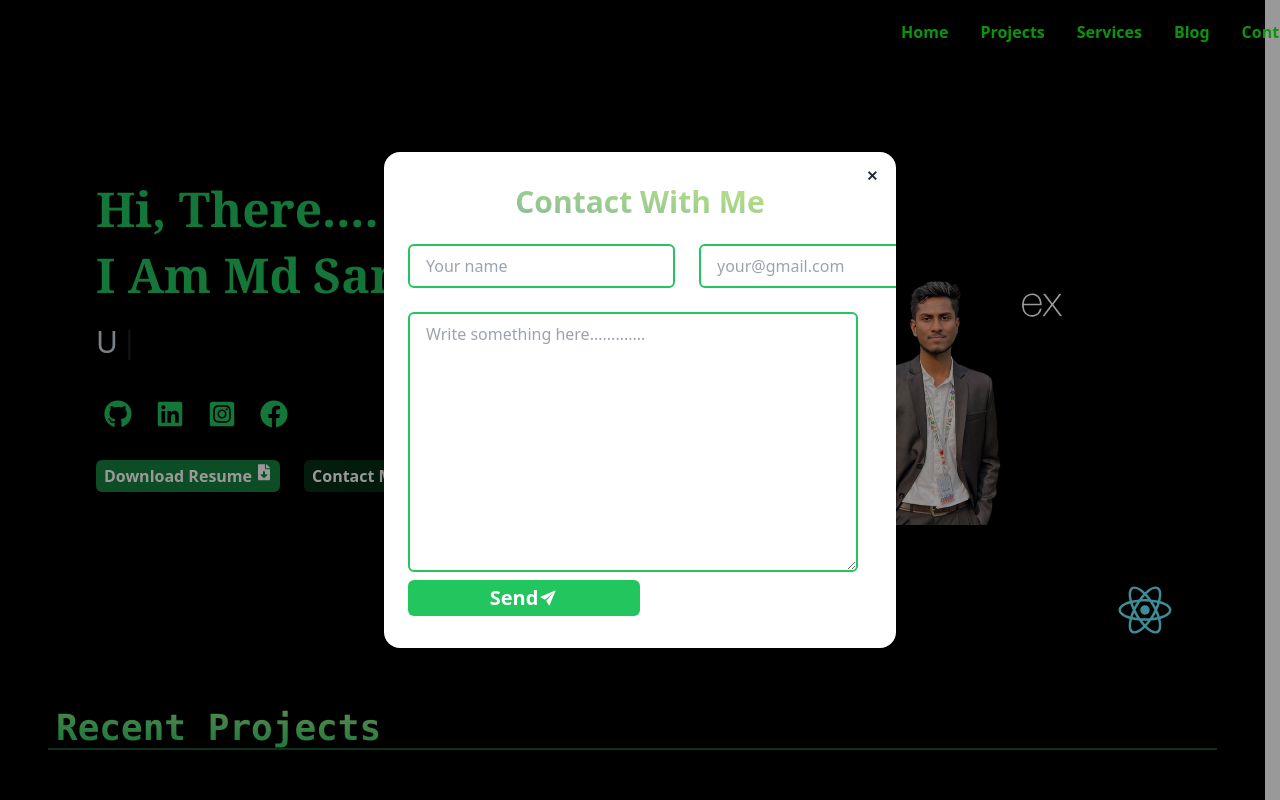
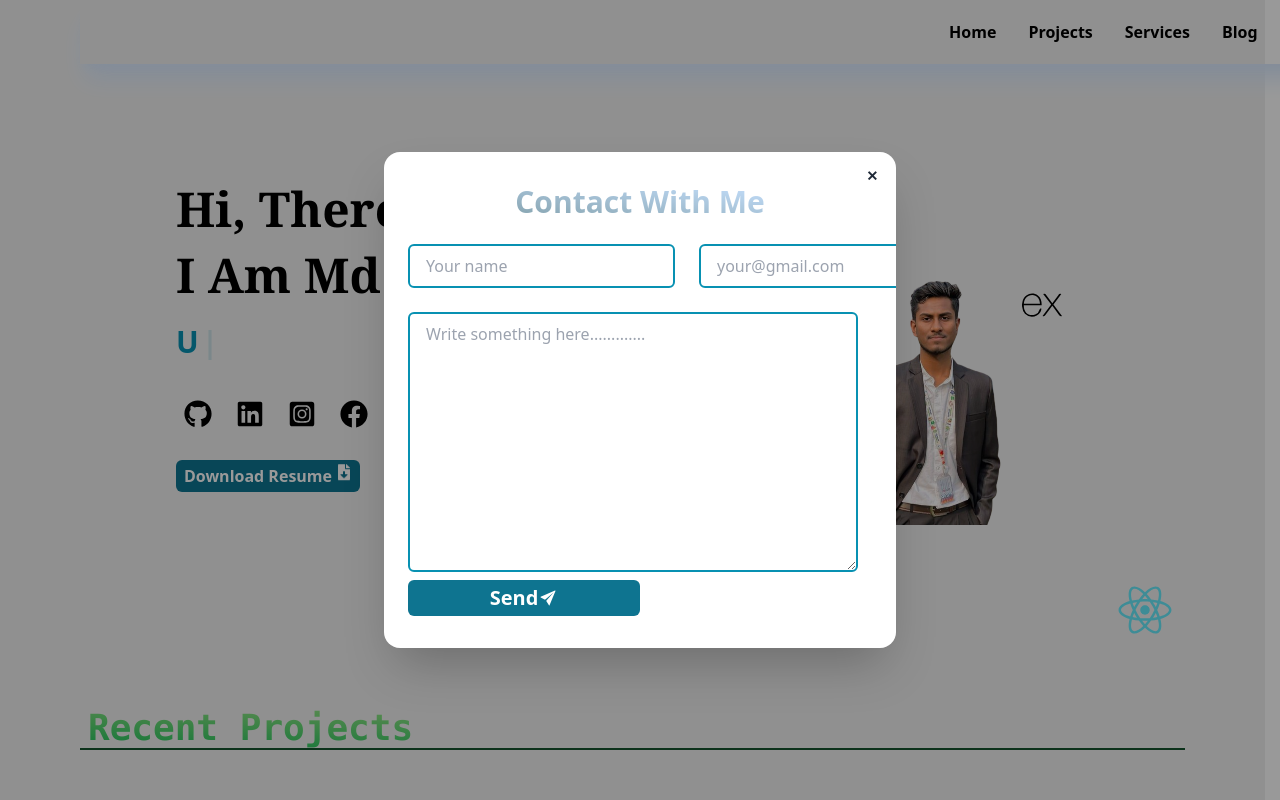
Before and after one commit to sami5671/Md_Sami_Alam_Portfolio, a React (Vite) app: page / in a window 1280 px wide. Both pictures are taken after a click on the button "Contact Me". Shown: the top 800 px of the page. Built offline with nearby package versions, Linux system fonts and the light colour scheme.

Commit message:
changed the background color

```diff
--- a/src/App.jsx
+++ b/src/App.jsx
@@ -32,11 +32,11 @@ function App() {
         <title>Md Sami Alam</title>
       </Helmet>
       {loading ? (
-        <div className="fixed top-0 left-0 h-screen w-screen flex justify-center items-center bg-black">
+        <div className="fixed top-0 left-0 h-screen w-screen flex justify-center items-center">
           <div className="flex flex-col items-center">
             <PuffLoader color="rgba(0, 200, 0)" />
             <div>
-              <p className="text-3xl text-green-400 animate-pulse">
+              <p className="text-3xl text-green-800 animate-pulse">
                 Let's Work & Grow together
                 <Cursor cursorBlinking="false" cursorStyle="...." />
               </p>
--- a/src/Components/ContactModal/ContactModal.jsx
+++ b/src/Components/ContactModal/ContactModal.jsx
@@ -14,7 +14,7 @@ const ContactModal = ({ sendEmail, form, loading }) => {
           </form>
           <section className="py-2">
             <div className="flex lg:justify-center mb-6">
-              <h1 className="text-2xl animate-pulse lg:text-3xl font-semibold bg-gradient-to-tr from-green-700 to-lime-500 text-transparent bg-clip-text">
+              <h1 className="text-2xl animate-pulse lg:text-3xl font-semibold bg-gradient-to-tr from-cyan-900 to-blue-300 text-transparent bg-clip-text">
                 Contact With Me
               </h1>
             </div>
@@ -25,7 +25,7 @@ const ContactModal = ({ sendEmail, form, loading }) => {
             >
               <div className="lg:flex gap-6">
                 <input
-                  className="py-2 px-4 border-2 border-green-500 rounded-md"
+                  className="py-2 px-4 border-2 border-cyan-600  rounded-md"
                   type="text"
                   placeholder="Your name"
                   name="user_name"
@@ -33,7 +33,7 @@ const ContactModal = ({ sendEmail, form, loading }) => {
                   required
                 />
                 <input
-                  className="py-2 px-4 border-2 border-green-500 rounded-md"
+                  className="py-2 px-4 border-2 border-cyan-600  rounded-md"
                   type="email"
                   placeholder="your@gmail.com"
                   name="user_email"
@@ -42,7 +42,7 @@ const ContactModal = ({ sendEmail, form, loading }) => {
                 />
               </div>
               <textarea
-                className="lg:w-[450px] mt-4 py-2 px-4 border-2 border-green-500 rounded-md"
+                className="lg:w-[450px] mt-4 py-2 px-4 border-2 border-cyan-600 rounded-md"
                 placeholder="Write something here............."
                 name="message"
                 id=""
@@ -51,7 +51,7 @@ const ContactModal = ({ sendEmail, form, loading }) => {
                 required
               ></textarea>
               <button
-                className="rounded-md hover:bg-gradient-to-tr from-green-300 to-lime-400 bg-green-500 text-xl text-white font-semibold py-1"
+                className="rounded-md hover:bg-gradient-to-tr from-green-300 to-blue-900 bg-cyan-700 text-xl text-white font-semibold py-1"
                 type="submit"
               >
                 {loading ? (
--- a/src/Components/ResumeButton/ResumeButton.jsx
+++ b/src/Components/ResumeButton/ResumeButton.jsx
@@ -6,7 +6,7 @@ const ResumeButton = ({ handleDownload }) => {
       <div>
         <button
           onClick={handleDownload}
-          className=" bg-green-700 text-white px-2 py-1 rounded-md transition duration-300 ease-in-out hover:bg-green-300 hover:text-black font-semibold"
+          className=" bg-cyan-700 text-white px-2 py-1 rounded-md transition duration-300 ease-in-out hover:bg-cyan-600 hover:text-black font-semibold"
         >
           <span className="flex gap-1 items-center text-[16px]">
             Download Resume <FaFileDownload className="animate-bounce" />
--- /dev/null
+++ b/src/Container.jsx
@@ -0,0 +1,9 @@
+const Container = ({ children }) => {
+  return (
+    <div className="max-w-[2520px] mx-auto xl:px-20 md:px-10 sm:px-2 px-4">
+      {children}
+    </div>
+  );
+};
+
+export default Container;
--- a/src/Home/Banner/Banner.css
+++ b/src/Home/Banner/Banner.css
@@ -1,5 +1,5 @@
 body {
-  background: rgb(0, 0, 0);
+  background: rgb(240, 240, 240);
 }
 
 .lol {
--- a/src/Home/Banner/Banner.jsx
+++ b/src/Home/Banner/Banner.jsx
@@ -26,6 +26,7 @@ import ResumeButton from "../../Components/ResumeButton/ResumeButton";
 
 // css
 import "./Banner.css";
+import Container from "../../Container";
 
 const Banner = () => {
   const [loading, setLoading] = useState(false);
@@ -100,20 +101,20 @@ const Banner = () => {
   // ----------------------------------------------------------------
   return (
     <>
+      <Container>
         <Toaster position="top-center" reverseOrder={false} />
         {/* for small devices  */}
         <div className="block lg:hidden flex justify-center mt-4">
           <img src={profile} className="rounded-full w-[200px]" alt="" />
         </div>
         {/* for small devices  */}
-
         <div className="flex justify-center lg:justify-start">
           {/* left */}
           <div className="mt-12 lg:mt-44 lg:ml-24">
-          <h1 className="text-2xl lg:text-5xl lg:leading-snug text-green-500 font-semibold font-serif">
+            <h1 className="text-2xl lg:text-5xl lg:leading-snug text-black font-semibold font-serif">
               Hi, There.... <br />I Am Md Sami Alam
             </h1>
-          <p className="mt-4 text-[18px] lg:text-3xl text-slate-300">
+            <p className="mt-4 text-[18px] lg:text-3xl font-semibold text-cyan-600">
               {text}
               <Cursor cursorBlinking="false" cursorStyle="|" />
             </p>
@@ -124,25 +125,25 @@ const Banner = () => {
                 <div className="flex space-x-2">
                   <a
                     href="https://github.com/sami5671"
-                  className="text-green-500 hover:text-green-300 rounded-full glow p-2"
+                    className="text-black hover:text-cyan-600 rounded-full glow p-2"
                   >
                     <FaGithub className="text-[28px]" />
                   </a>
                   <a
                     href="https://www.linkedin.com/in/sami5671/"
-                  className="text-green-500 hover:text-green-300 rounded-full glow p-2"
+                    className="text-black hover:text-cyan-600  rounded-full glow p-2"
                   >
                     <FaLinkedin className="text-[28px]" />
                   </a>
                   <a
                     href="https://www.instagram.com/samialam5671/"
-                  className="text-green-500 hover:text-green-300 rounded-full glow p-2"
+                    className="text-black hover:text-cyan-600  rounded-full glow p-2"
                   >
                     <FaInstagramSquare className="text-[28px]" />
                   </a>
                   <a
                     href="https://www.facebook.com/samialam5559"
-                  className="text-green-500 hover:text-green-300 rounded-full glow p-2"
+                    className="text-black hover:text-cyan-600  rounded-full glow p-2"
                   >
                     <FaFacebook className="text-[28px]" />
                   </a>
@@ -162,7 +163,7 @@ const Banner = () => {
                   onClick={() =>
                     document.getElementById("my_modal_3").showModal()
                   }
-                className="bg-green-950 px-2 py-1 rounded-md transition duration-300 ease-in-out hover:bg-green-600 text-white font-semibold"
+                  className="bg-black px-2 py-1 rounded-md transition duration-300 ease-in-out hover:bg-cyan-600 text-white font-semibold"
                 >
                   <span className="flex gap-1 items-center text-[16px]">
                     Contact Me <MdOutlineMarkEmailRead />
@@ -170,7 +171,11 @@ const Banner = () => {
                 </button>
               </div>
               {/*for modal  */}
-            <ContactModal form={form} sendEmail={sendEmail} loading={loading} />
+              <ContactModal
+                form={form}
+                sendEmail={sendEmail}
+                loading={loading}
+              />
             </div>
             {/* button resume and contact Me */}
           </div>
@@ -185,7 +190,7 @@ const Banner = () => {
                 <SiMongodb className="h-[40px] w-[40px] text-green-500" />
               </div>
               <div className="express">
-              <SiExpress className="h-[40px] w-[40px] text-white" />
+                <SiExpress className="h-[40px] w-[40px] text-black" />
               </div>
               <div className="react">
                 <RiReactjsFill className="h-[60px] w-[60px] text-cyan-300 animate-spin" />
@@ -202,6 +207,7 @@ const Banner = () => {
             </div>
           </div>
         </div>
+      </Container>
     </>
   );
 };
--- a/src/Home/Navbar/Navbar.css
+++ b/src/Home/Navbar/Navbar.css
@@ -22,7 +22,7 @@ header {
 .navbar {
   width: 100%;
   height: 60px;
-  max-width: 1300px;
+  max-width: 1400px;
   margin: 0 auto;
   display: flex;
   align-items: center;
@@ -32,11 +32,11 @@ header {
 .navbar .links {
   display: flex;
   gap: 2rem;
-  color: rgb(20, 244, 20);
+  color: black;
 }
 
 .navbar .toggle_btn {
-  color: white;
+  color: black;
   font-size: 2rem;
   cursor: pointer;
   display: none;
@@ -63,7 +63,7 @@ header {
   display: flex;
   align-items: center;
   justify-content: center;
-  color: white;
+  color: black;
 }
 .dropdown_menu.open {
   height: 240px;
--- a/src/Home/Navbar/Navbar.jsx
+++ b/src/Home/Navbar/Navbar.jsx
@@ -3,6 +3,7 @@ import "./Navbar.css";
 import { AiOutlineMenu } from "react-icons/ai";
 import { IoMdCloseCircle } from "react-icons/io";
 import { Link } from "react-scroll";
+import Container from "../../Container";
 
 const Navbar = () => {
   const [isOpen, setIsOpen] = useState(false);
@@ -13,8 +14,8 @@ const Navbar = () => {
 
   return (
     <>
-      <header>
-        <div className="navbar font-semibold lg:fixed">
+      <Container>
+        <div className="navbar font-semibold lg:fixed shadow-xl shadow-blue-100">
           <div className="logo mr-18">
             {/* <img src={logo} className="w-[40px] h-[40px]" alt="" /> */}
           </div>
@@ -67,7 +68,7 @@ const Navbar = () => {
             </li>
           </ul>
         </div>
-      </header>
+      </Container>
     </>
   );
 };
--- a/src/Home/Project/Project.jsx
+++ b/src/Home/Project/Project.jsx
@@ -3,6 +3,7 @@ import project1 from "../../assets/images/projectt1.png";
 import project2 from "../../assets/images/project1.png";
 import { Scrollbars } from "react-custom-scrollbars-2";
 import robotImg from "../../assets/images/working2.gif";
+import Container from "../../Container";
 
 const Project = () => {
   const thumbStyle = {
@@ -15,8 +16,9 @@ const Project = () => {
   };
 
   return (
+    <Container>
       <div className="" id="project">
-      <section className="lg:mt-10 mb-12 lg:px-12">
+        <section className="lg:mt-10 mb-12">
           <h1 className="text-2xl px-2 lg:text-4xl mb-12 font-mono font-bold border-b-2 border-green-900  bg-gradient-to-tr from-green-500 to-lime-200 text-transparent bg-clip-text">
             Recent Projects
           </h1>
@@ -59,6 +61,7 @@ const Project = () => {
           </div>
         </section>
       </div>
+    </Container>
   );
 };
 
--- a/src/index.css
+++ b/src/index.css
@@ -6,7 +6,7 @@
   transition: all 0.3s ease-in-out;
 }
 .glow:hover {
-  box-shadow: 0 0 25px rgb(92, 250, 168);
+  box-shadow: 0 0 25px rgb(50, 184, 251);
 }
 
 /* .img_glow {
```
Lines whose indentation alone changed are shown as unchanged.
